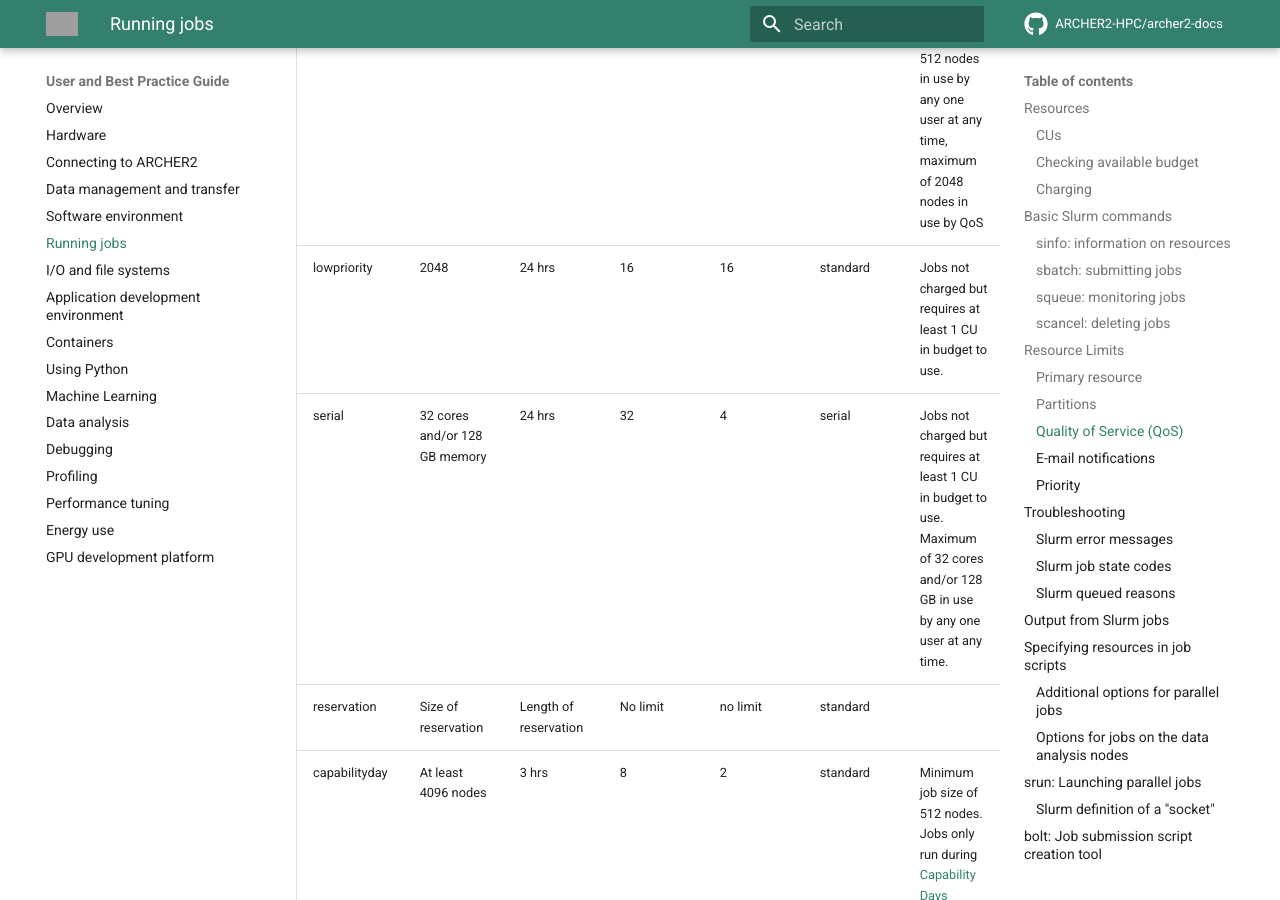
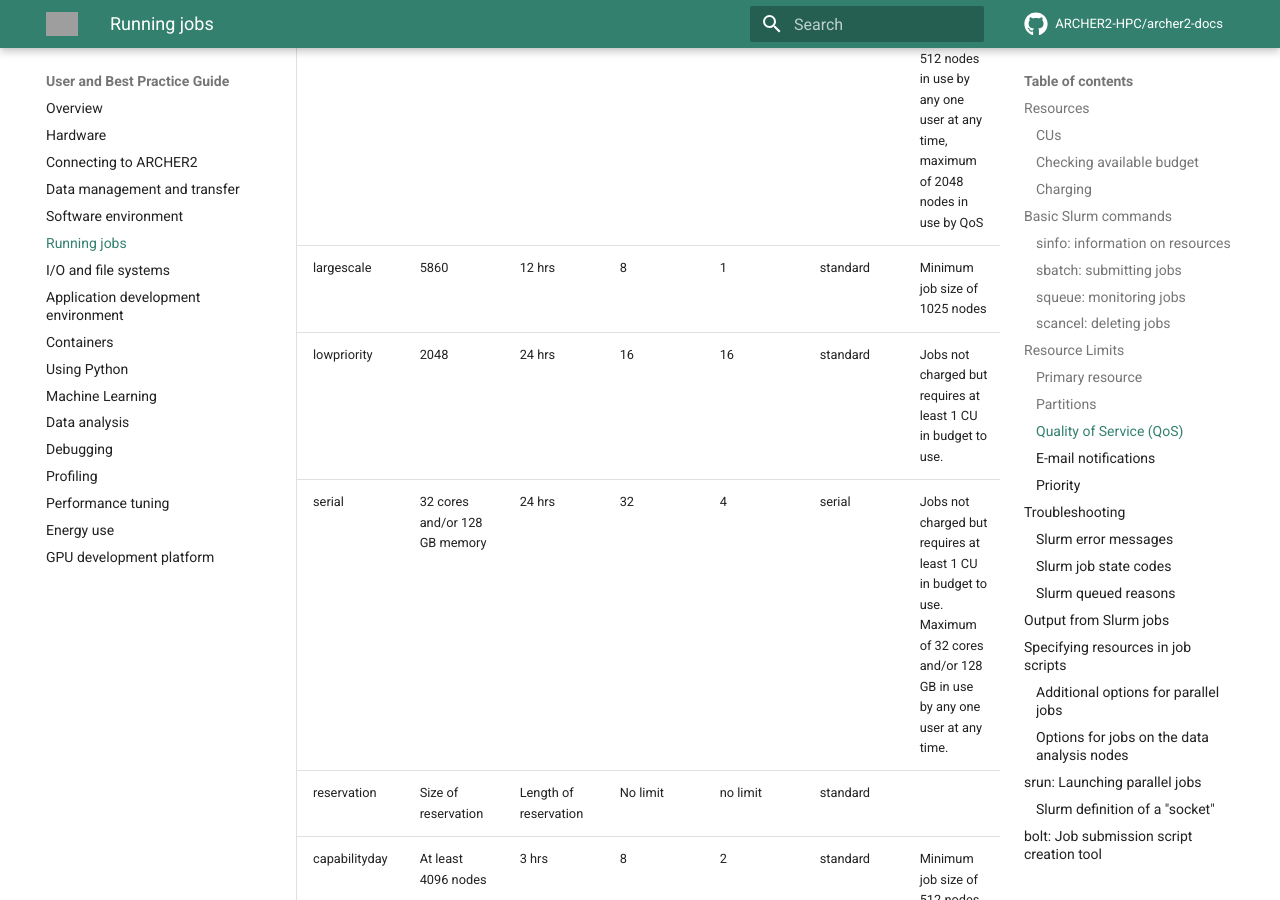
Before and after one commit to ARCHER2-HPC/archer2-docs, an MkDocs documentation site: the page built from docs/user-guide/scheduler.md, in a window 1280 px wide and 900 px high, scrolled down 5662 px. Built offline with MkDocs 1.6.1 and Material for MkDocs 9.7.7, drawn with Linux system fonts in a browser that asks for light colours; comment, search, counter and statistics services are not loaded; grey boxes are pictures that could not be loaded.

Commit message:
Add largescale qos back in
seems to have been removed in error

```diff
--- a/docs/user-guide/scheduler.md
+++ b/docs/user-guide/scheduler.md
@@ -218,6 +218,7 @@ lists the active QoS on ARCHER2.
     | taskfarm   | 16               | 24 hrs       | 128          | 32           | standard     | Maximum of 256 nodes in use by any one user at any time |
     | short      | 32                 | 20 mins      | 16           | 4            | standard     | |
     | long       | 64                | 96 hrs       | 16          | 16           | standard     | Minimum walltime of 24 hrs, maximum 512 nodes in use by any one user at any time, maximum of 2048 nodes in use by QoS |
+    | largescale | 5860               | 12 hrs        | 8           | 1            | standard     | Minimum job size of 1025 nodes |
     | lowpriority | 2048               | 24 hrs        | 16           | 16            | standard     | Jobs not charged but requires at least 1 CU in budget to use. |
     | serial | 32 cores and/or 128 GB memory   | 24 hrs        | 32           | 4            | serial    | Jobs not charged but requires at least 1 CU in budget to use. Maximum of 32 cores and/or 128 GB in use by any one user at any time. |
     | reservation | Size of reservation  | Length of reservation       | No limit           | no limit           | standard   |  |
```
